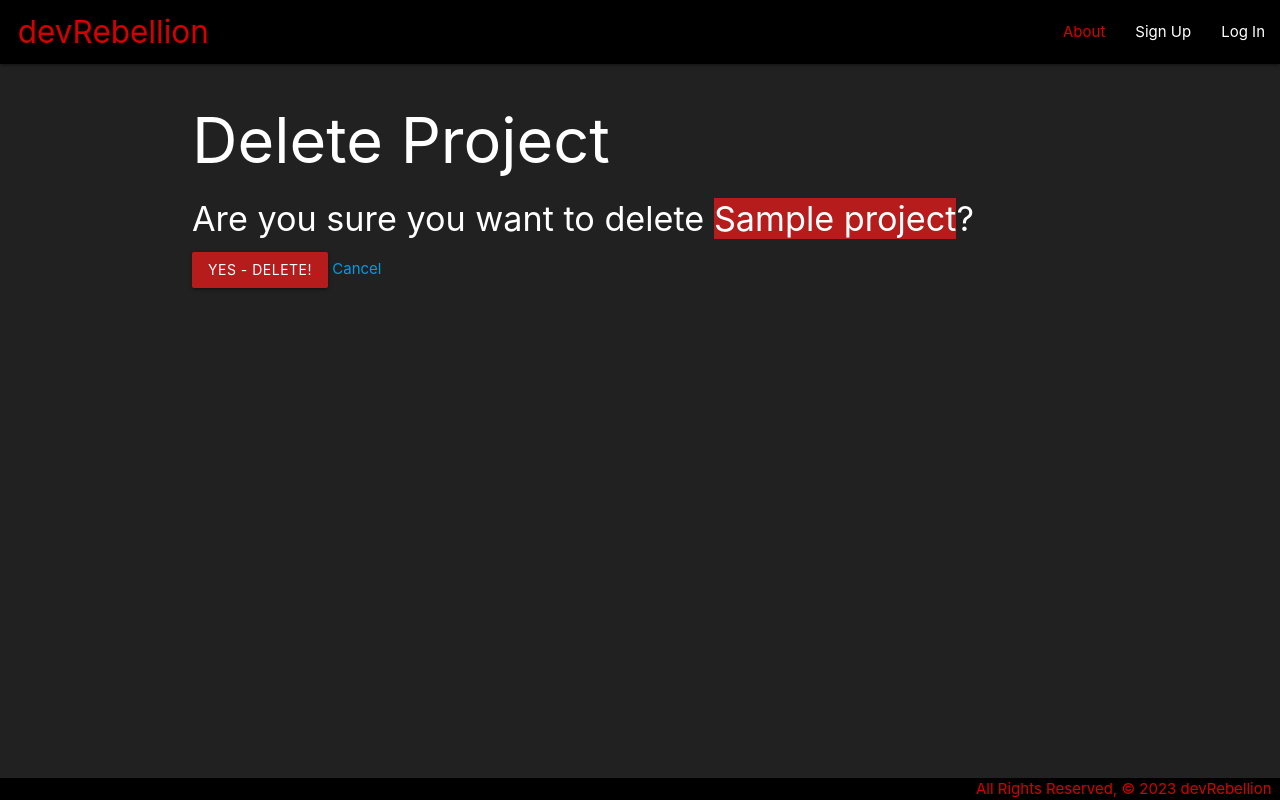
After one commit to Crowe-Brian-J/project3_devRebellion, a Django app: page /projects/1/delete/ in a window 1280 px wide. The commit adds this page. Run offline with Django 4.2, Linux system fonts and the light colour scheme; tables that the repository leaves empty hold one stand-in row (values such as "Sample post").

Commit message:
update,deleteworking

```diff
--- /dev/null
+++ b/devrebellion/main_app/templates/main_app/project_confirm_delete.html
@@ -0,0 +1,13 @@
+{% extends 'base.html' %}
+
+{% block content %}
+  <h1>Delete Project</h1>
+
+  <h4>Are you sure you want to delete <span class="red darken-4">{{ object.name }}</span>?</h4>
+
+  <form action="" method="POST">
+    {% csrf_token %}
+    <input type="submit" value="Yes - Delete!" class="btn red darken-4">
+    <a href="{% url 'projects_detail' project.id %}">Cancel</a>
+  </form>
+{% endblock %}
--- a/devrebellion/main_app/templates/main_app/project_form.html
+++ b/devrebellion/main_app/templates/main_app/project_form.html
@@ -1,7 +1,11 @@
 {% extends 'base.html' %}
 
 {% block content %}
-  <h1>Add Project</h1>
+{% if project %}
+<h1>Edit <span class="red-text text-darken-4">{{project.name}}</span></h1>
+{% else %}
+<h1>Add Project</h1>
+{% endif %}
   <form action="" method="POST">
     {% csrf_token %}
     <table>
--- a/devrebellion/main_app/views.py
+++ b/devrebellion/main_app/views.py
@@ -80,7 +80,7 @@ def signup(request):
 class ProjectCreate(CreateView):
     model = Project
     fields = "__all__"
-    # success_url = "/project/{project_id}"
+    success_url = "/project/{project_id}"
 
 
 class ProjectUpdate(UpdateView):
```
